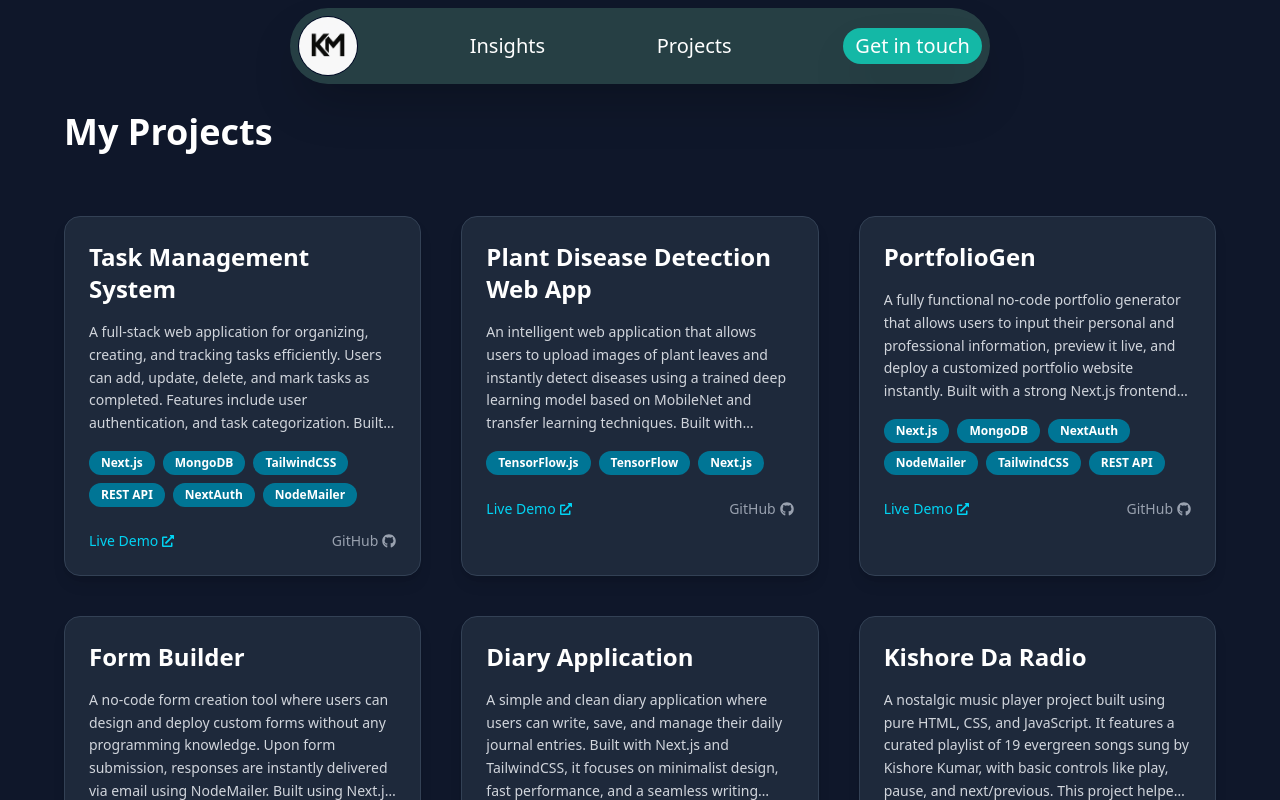
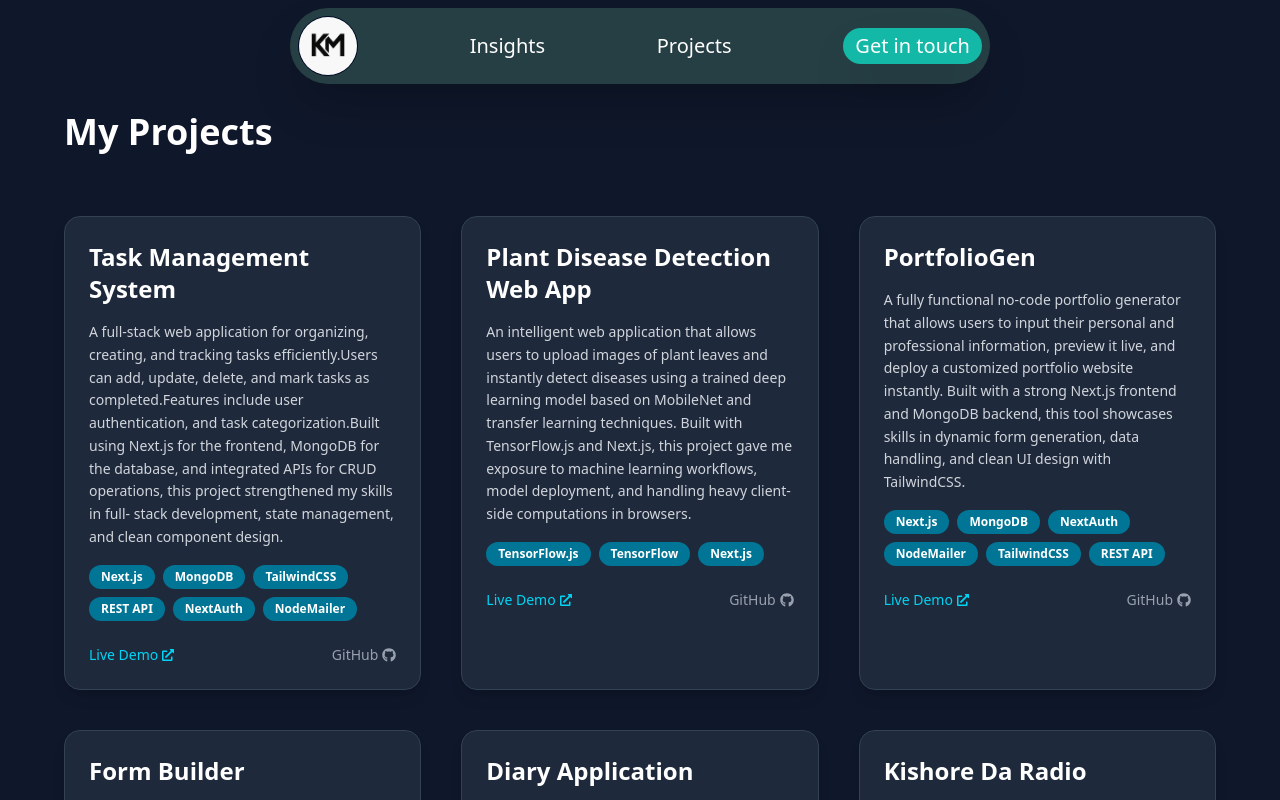
Before and after one commit to kartikeycsjm/Kartikey, a Next.js app: page /projects in a window 1280 px wide. Shown: the top 800 px of the page. Built offline with nearby package versions, Linux system fonts and the light colour scheme.

Commit message:
removed line clamped

```diff
--- a/src/app/(routes)/projects/page.tsx
+++ b/src/app/(routes)/projects/page.tsx
@@ -121,7 +121,7 @@ import { FaExternalLinkAlt, FaGithub } from 'react-icons/fa'
 const projects = [
     {
         title: 'Task Management System',
-        description: 'A full-stack web application for organizing, creating, and tracking tasks efficiently. Users can add, update, delete, and mark tasks as completed. Features include user authentication, and task categorization. Built using Next.js for the frontend, MongoDB for the database, and integrated APIs for CRUD operations, this project strengthened my skills in full-stack development, state management, and clean component design.',
+        description: 'A full-stack web application for organizing, creating, and tracking tasks efficiently.Users can add, update, delete, and mark tasks as completed.Features include user authentication, and task categorization.Built using Next.js for the frontend, MongoDB for the database, and integrated APIs for CRUD operations, this project strengthened my skills in full- stack development, state management, and clean component design.',
         liveLink: 'https://taskpro1.vercel.app/',
         githubLink: 'https://github.com/kartikeycsjm/task-manager',
         tools: ['Next.js', 'MongoDB', 'TailwindCSS', 'REST API', 'NextAuth', 'NodeMailer'],
@@ -185,7 +185,7 @@ export default function ProjectsPage() {
                             <h2 className="text-2xl font-semibold text-white group-hover:text-cyan-400 transition-colors duration-300">
                                 {project.title}
                             </h2>
-                            <p className="text-gray-300 mt-4 text-sm leading-relaxed line-clamp-5">
+                            <p className="text-gray-300 mt-4 text-sm leading-relaxed">
                                 {project.description}
                             </p>
 
```
